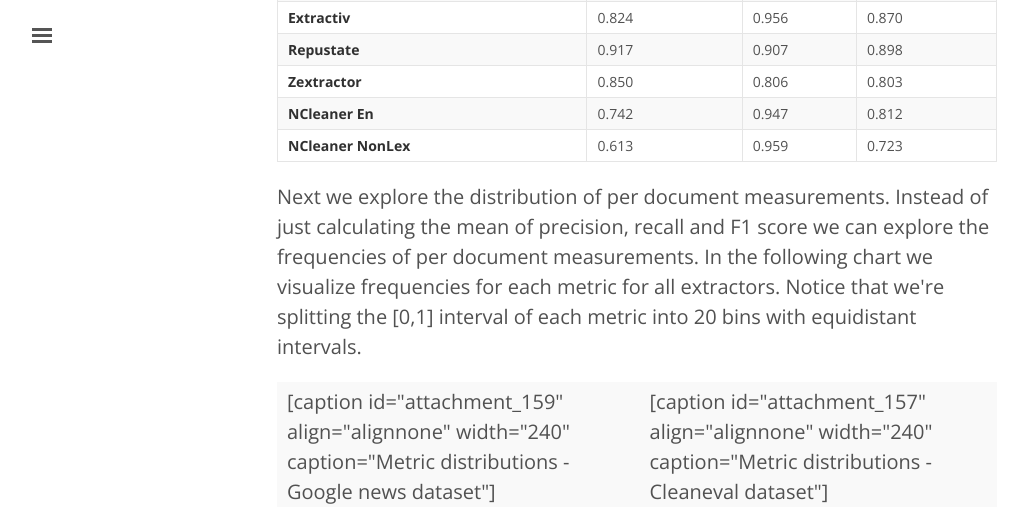
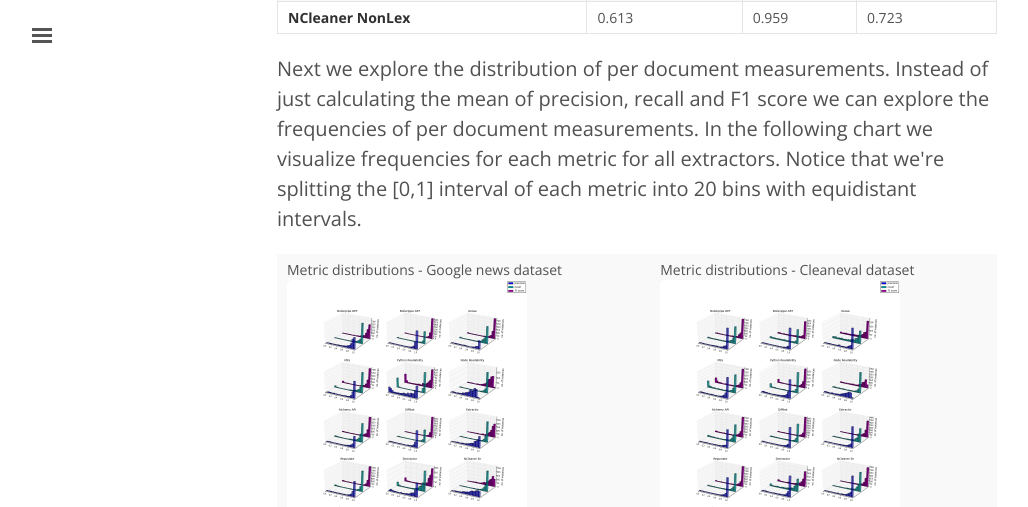
Before and after one commit to tomazk/tomazk.github.io, a Jekyll site: the page built from _posts/2011-06-09-evaluating-text-extraction-algorithms.html, in a window 1280 px wide and 1400 px high, scrolled down 6039 px. Shown: the top 507 px of the window, without its empty margins (3-1031 px from the left). Built offline with Jekyll 4.4.1, drawn with Linux system fonts in a browser that asks for light colours; some of the changed text lies outside the part shown; grey boxes are pictures that could not be loaded.

Commit message:
minor fixes across all posts

```diff
--- a/_posts/2011-03-31-evaluation-metrics-for-text-extraction-algorithms.html
+++ b/_posts/2011-03-31-evaluation-metrics-for-text-extraction-algorithms.html
@@ -21,7 +21,7 @@ date_gmt: '2011-03-31 00:21:36 +0200'
 <p>Both precision and recall are widely used metrics in various fields of study; classification, pattern recognition and information retrieval being most noticeable. When evaluating text extraction algorithms, we feel most comfortable using their respective information retrieval context.</p>
 <p>Let's pretend for a while we are evaluating a search engine that retrieves a set of documents given a specific search term. Using this generic example we will review the formal definitions of precision and recall in their information retrieval context.</p>
 <p>Formally precision and recall are defined as:</p>
-<p><a href="http://tomazkovacic.com/blog/wp-content/uploads/2011/03/precision.gif"><img class="alignnone size-full wp-image-75" title="precision" src="http://tomazkovacic.com/blog/wp-content/uploads/2011/03/precision.gif" alt="" width="189" height="44" /></a> <a href="http://tomazkovacic.com/blog/wp-content/uploads/2011/03/recall.gif"><img class="alignnone size-full wp-image-76" title="recall" src="http://tomazkovacic.com/blog/wp-content/uploads/2011/03/recall.gif" alt="" width="160" height="44" /></a></p>
+<p><a href="/public/uploads/03/precision.gif"><img class="alignnone size-full wp-image-75" title="precision" src="/public/uploads/03/precision.gif" alt="" width="189" height="44" /></a> <a href="/public/uploads/03/recall.gif"><img class="alignnone size-full wp-image-76" title="recall" src="/public/uploads/03/recall.gif" alt="" width="160" height="44" /></a></p>
 <p>Where<em> S<sub>ret </sub></em> denotes the set of retrieved documents and <em>S<sub>rel</sub></em><small> </small>the set of documents relevant to the provided search term.</p>
 <p>This interpretation of both measures can easily be applied to text extraction. Instead of retrieved and relevant documents for the given search term, we now have the following situation: given an HTML document we predict/extract/retrieve a set of words and denote them as <em> S<sub>ret </sub></em>. Consequentially the set of words of the relevant text is denoted as <em> S</em><em><sub>rel </sub></em>.</p>
 <p>Formal definitions aside we must now explore the construction of these sets of words. There are many representations for text documents and but not all are suited for determining such sets. The most common model for representing text documents widely known in NLP, the bag-of-words model, has  a tendency to produce biased results when used to construct sets of relevant and retrieved words. Since BOW discards all grammatical information and even word order of the original text, we have no way of determining if multiple instances of the retrieved word are part of the article content or part of the website's boilerplate structure (navigation, menus, related articles ...).</p>
@@ -36,9 +36,9 @@ date_gmt: '2011-03-31 00:21:36 +0200'
 <p>Luckily for us, python programmers, there is a module inside the standard library that provides helpers for comparing sequences. Here is a quick example:</p>
 <p><script src="https://gist.github.com/895209.js"> </script></p>
 <p>With precision and recall in the bag, we now review a measure that combines both. F1-score is the harmonic mean of precision and recall and is computed using the following equation:</p>
-<p><a href="http://tomazkovacic.com/blog/wp-content/uploads/2011/03/f1-score.gif"><img class="alignnone size-full wp-image-83" title="f1-score" src="http://tomazkovacic.com/blog/wp-content/uploads/2011/03/f1-score.gif" alt="" width="250" height="42" /></a></p>
+<p><a href="/public/uploads/03/f1-score.gif"><img class="alignnone size-full wp-image-83" title="f1-score" src="/public/uploads/03/f1-score.gif" alt="" width="250" height="42" /></a></p>
 <p>F1-score is derived from a generalized F-beta-measure equation:</p>
-<p><a href="http://tomazkovacic.com/blog/wp-content/uploads/2011/03/f-beta-score.gif"><img class="alignnone size-full wp-image-84" title="f-beta-score" src="http://tomazkovacic.com/blog/wp-content/uploads/2011/03/f-beta-score.gif" alt="" width="337" height="42" /></a></p>
+<p><a href="/public/uploads/03/f-beta-score.gif"><img class="alignnone size-full wp-image-84" title="f-beta-score" src="/public/uploads/03/f-beta-score.gif" alt="" width="337" height="42" /></a></p>
 <p><a href="http://en.wikipedia.org/wiki/F1_score">Wikipedia</a> holds a quote, that perfectly articulates the relation of beta, precision and recall in the F-beta-measure equation:</p>
 <blockquote><p>β measures the effectiveness of retrieval with respect to a user who attaches β times as much importance to recall as precision</p></blockquote>
 <h2>Levenshtein Edit Distance</h2>
--- a/_posts/2011-04-19-feature-wise-comparison-of-html-article-text-extractors.html
+++ b/_posts/2011-04-19-feature-wise-comparison-of-html-article-text-extractors.html
@@ -26,7 +26,7 @@ date_gmt: '2011-04-19 23:59:06 +0200'
 <li>source parameter - Can we fetch the document by ourselves or does the extractor fetch it internally?</li>
 <li>additional features (and remarks)</li>
 </ul>
-<table style="font-size: 70%;">
+<table style="font-size: 60%;">
 <tbody>
 <tr>
 <td></td>
--- a/_posts/2011-06-09-evaluating-text-extraction-algorithms.html
+++ b/_posts/2011-06-09-evaluating-text-extraction-algorithms.html
@@ -41,7 +41,7 @@ date_gmt: '2011-06-09 23:49:34 +0200'
 <h2>Metrics</h2>
 <p>I'm using <em>precision</em>, <em>recall</em> and <em>f1 score </em>to evaluate the performance.  I covered these in one of my <a href="http://tomazkovacic.com/blog/74/evaluation-metrics-for-text-extraction-algorithms/">previous posts</a>, but here is a short recap:</p>
 <p>Definitions:</p>
-<p><a href="http://tomazkovacic.com/blog/wp-content/uploads/2011/03/precision.gif"><img class="alignnone size-full wp-image-75" title="precision" src="http://tomazkovacic.com/blog/wp-content/uploads/2011/03/precision.gif" alt="" width="189" height="44" /></a> <a href="http://tomazkovacic.com/blog/wp-content/uploads/2011/03/recall.gif"><img class="alignnone size-full wp-image-76" title="recall" src="http://tomazkovacic.com/blog/wp-content/uploads/2011/03/recall.gif" alt="" width="160" height="44" /></a> <a href="http://tomazkovacic.com/blog/wp-content/uploads/2011/03/f1-score.gif"><img class="alignnone size-full wp-image-83" title="f1-score" src="http://tomazkovacic.com/blog/wp-content/uploads/2011/03/f1-score.gif" alt="" width="250" height="42" /></a></p>
+<p><a href="/public/uploads/03/precision.gif"><img class="alignnone size-full wp-image-75" title="precision" src="/public/uploads/03/precision.gif" alt="" width="189" height="44" /></a> <a href="/public/uploads/03/recall.gif"><img class="alignnone size-full wp-image-76" title="recall" src="/public/uploads/03/recall.gif" alt="" width="160" height="44" /></a> <a href="/public/uploads/03/f1-score.gif"><img class="alignnone size-full wp-image-83" title="f1-score" src="/public/uploads/03/f1-score.gif" alt="" width="250" height="42" /></a></p>
 <p>Given an HTML document we predict/extract/<strong>retrieve</strong> a sequence of words and denote them as <em>S<sub><strong>ret</strong></sub></em>. Consequentially the sequence of words representing <strong>relevant</strong> text is denoted as <em>S</em><em><sub><strong>rel</strong> </sub></em>.</p>
 <p>Both sequences are constructed by the following procedure:</p>
 <ol>
@@ -104,13 +104,13 @@ date_gmt: '2011-06-09 23:49:34 +0200'
 </ul>
 <p>Admittedly they are not all specialized for solving problems in a specific domain, say news article content extraction, but they all share one common property: they're capable of distinguishing<em> </em>useful textual content apart from boilerplate and useless content when observing an arbitrary html document.</p>
 <p>Results were obtained by calculating precision and recall for each document in the dataset for every content extractor. Then we calculate the arithmetic mean of all three metrics for every extractor. Bar charts are employed to visualize the results.</p>
-<table style="border: none;">
+<table style="border: none; font-size: 70%;">
 <tbody>
 <tr style="border: none;">
 <td style="border: none;">
-<p>[caption id="attachment_154" align="alignnone" width="250" caption="Precision, recall &amp; F1 score mean - Google news dataset"]<a href="http://tomazkovacic.com/blog/wp-content/uploads/2011/06/google-news-dataset_stat.png"><img class="size-medium wp-image-154" title="google-news-dataset_stat" src="http://tomazkovacic.com/blog/wp-content/uploads/2011/06/google-news-dataset_stat-250x300.png" alt="" width="250" height="300" /></a>[/caption]</td>
+<p>Precision, recall &amp; F1 score mean - Google news dataset<a href="/public/uploads/06/google-news-dataset_stat.png"><img class="size-medium wp-image-154" title="google-news-dataset_stat" src="/public/uploads/06/google-news-dataset_stat-250x300.png" alt="" width="250" height="300" /></a></td>
 <td style="border: none;">
-<p>[caption id="attachment_156" align="alignnone" width="250" caption="Precision, recall &amp; F1 score mean - Cleaneval dataset"]<a href="http://tomazkovacic.com/blog/wp-content/uploads/2011/06/cleaneval-final-dataset_stat.png"><img class="size-medium wp-image-156" title="cleaneval-final-dataset_stat" src="http://tomazkovacic.com/blog/wp-content/uploads/2011/06/cleaneval-final-dataset_stat-250x300.png" alt="" width="250" height="300" /></a>[/caption]</td>
+<p>Precision, recall &amp; F1 score mean - Cleaneval dataset<a href="/public/uploads/06/cleaneval-final-dataset_stat.png"><img class="size-medium wp-image-156" title="cleaneval-final-dataset_stat" src="/public/uploads/06/cleaneval-final-dataset_stat-250x300.png" alt="" width="250" height="300" /></a></td>
 </tr>
 </tbody>
 </table>
@@ -291,25 +291,25 @@ date_gmt: '2011-06-09 23:49:34 +0200'
 </tbody>
 </table>
 <p>Next we explore the distribution of per document measurements. Instead of just calculating the mean of precision, recall and F1 score we can explore the frequencies of per document measurements. In the following chart we visualize frequencies for each metric for all extractors. Notice that we're splitting the [0,1] interval of each metric into 20 bins with equidistant intervals.</p>
-<table style="border: none;">
+<table style="border: none; font-size: 70%;">
 <tbody>
 <tr style="border: none;">
 <td style="border: none;">
-<p>[caption id="attachment_159" align="alignnone" width="240" caption="Metric distributions - Google news dataset"]<a href="http://tomazkovacic.com/blog/wp-content/uploads/2011/06/google-news-extr_stat.png"><img class="size-medium wp-image-159" title="google-news-extr_stat" src="http://tomazkovacic.com/blog/wp-content/uploads/2011/06/google-news-extr_stat-240x300.png" alt="" width="240" height="300" /></a>[/caption]</td>
+<p>Metric distributions - Google news dataset<a href="/public/uploads/06/google-news-extr_stat.png"><img class="size-medium wp-image-159" title="google-news-extr_stat" src="/public/uploads/06/google-news-extr_stat-240x300.png" alt="" width="240" height="300" /></a></td>
 <td style="border: none;">
-<p>[caption id="attachment_157" align="alignnone" width="240" caption="Metric distributions - Cleaneval dataset"]<a href="http://tomazkovacic.com/blog/wp-content/uploads/2011/06/cleaneval-final-extr_stat.png"><img class="size-medium wp-image-157" title="cleaneval-final-extr_stat" src="http://tomazkovacic.com/blog/wp-content/uploads/2011/06/cleaneval-final-extr_stat-240x300.png" alt="" width="240" height="300" /></a>[/caption]</td>
+<p>Metric distributions - Cleaneval dataset<a href="/public/uploads/06/cleaneval-final-extr_stat.png"><img class="size-medium wp-image-157" title="cleaneval-final-extr_stat" src="/public/uploads/06/cleaneval-final-extr_stat-240x300.png" alt="" width="240" height="300" /></a></td>
 </tr>
 </tbody>
 </table>
 <p>To account for previously mentioned 4 special cases, we employ a stacked bar chart to inspect the margins of useful/successful per document measurements for every dataset.</p>
-<table style="border: none;">
+<table style="border: none; font-size: 70%;">
 <tbody>
 <tr style="border: none;">
 <td style="border: none;">
-[caption id="attachment_155" align="alignnone" width="300" caption="Special cases of per document measurements - Cleaneval dataset"]<a href="http://tomazkovacic.com/blog/wp-content/uploads/2011/06/cleaneval-final-contents.png"><img src="http://tomazkovacic.com/blog/wp-content/uploads/2011/06/cleaneval-final-contents-300x225.png" alt="" title="cleaneval-final-contents" width="300" height="225" class="size-medium wp-image-155" /></a>[/caption]</p>
+Special cases of per document measurements - Cleaneval dataset<a href="/public/uploads/06/cleaneval-final-contents.png"><img src="/public/uploads/06/cleaneval-final-contents-300x225.png" alt="" title="cleaneval-final-contents" width="300" height="225" class="size-medium wp-image-155" /></a></p>
 </td>
 <td style="border: none;">
-<p>[caption id="attachment_158" align="alignnone" width="300" caption="Special cases of per document measurements - Google news dataset"]<a href="http://tomazkovacic.com/blog/wp-content/uploads/2011/06/google-news-contents.png"><img src="http://tomazkovacic.com/blog/wp-content/uploads/2011/06/google-news-contents-300x225.png" alt="" title="google-news-contents" width="300" height="225" class="size-medium wp-image-158" /></a>[/caption]</p>
+<p>Special cases of per document measurements - Google news dataset<a href="/public/uploads/06/google-news-contents.png"><img src="/public/uploads/06/google-news-contents-300x225.png" alt="" title="google-news-contents" width="300" height="225" class="size-medium wp-image-158" /></a></p>
 </td>
 </tr>
 </tbody>
```
Also changed, not shown: _posts/2011-03-02-extracting-article-text-from-html-documents.html (+4 -3 lines).
